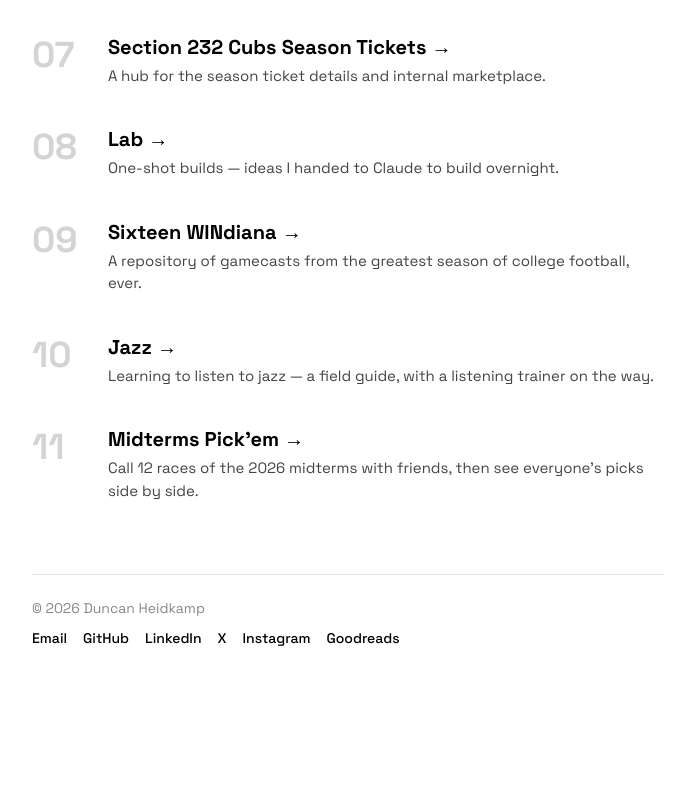
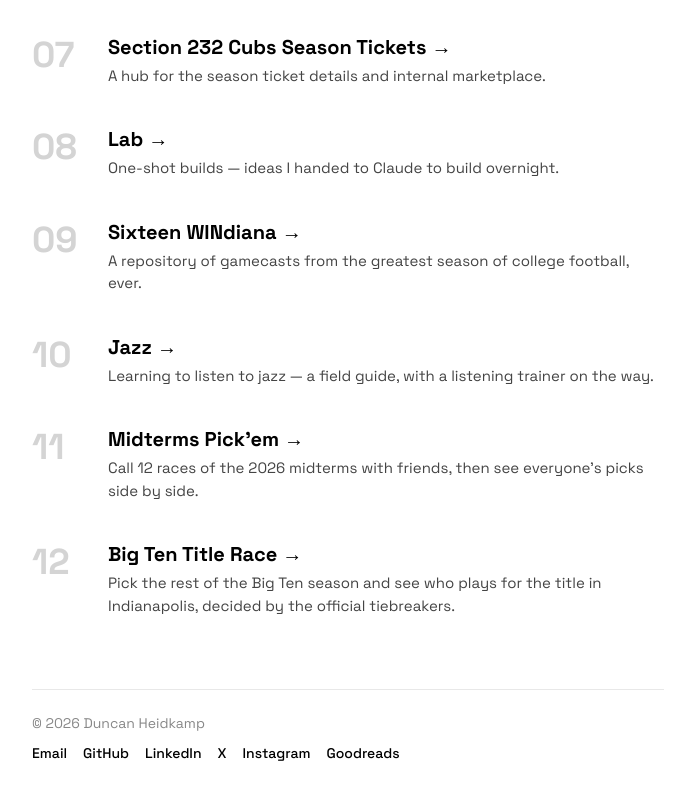
Before and after one commit to duncanheidkamp/duncanheidkamp-site, a website: page index.html in a window 1280 px wide. Shown: the part 788-1588 px from the top of the page, without its empty margins (292-975 px from the left). Before the commit the page ends 1483 px from the top, so only its background shows below. Drawn offline with Linux system fonts and the light colour scheme.

Commit message:
feat: link the Big Ten title race sim from the homepage
Adds entry 12 to the project list, pointing at /bigten.

Co-Authored-By: Claude Opus 5.5 <noreply@anthropic.com>

```diff
--- a/index.html
+++ b/index.html
@@ -137,6 +137,17 @@
           </div>
         </li>
 
+        <!-- 12 -->
+        <li class="project">
+          <span class="number">12</span>
+          <div class="project-body">
+            <a class="project-title" href="/bigten">
+              Big Ten Title Race <span class="arrow">→</span>
+            </a>
+            <p class="project-desc">Pick the rest of the Big Ten season and see who plays for the title in Indianapolis, decided by the official tiebreakers.</p>
+          </div>
+        </li>
+
       </ol>
     </main>
 
```
